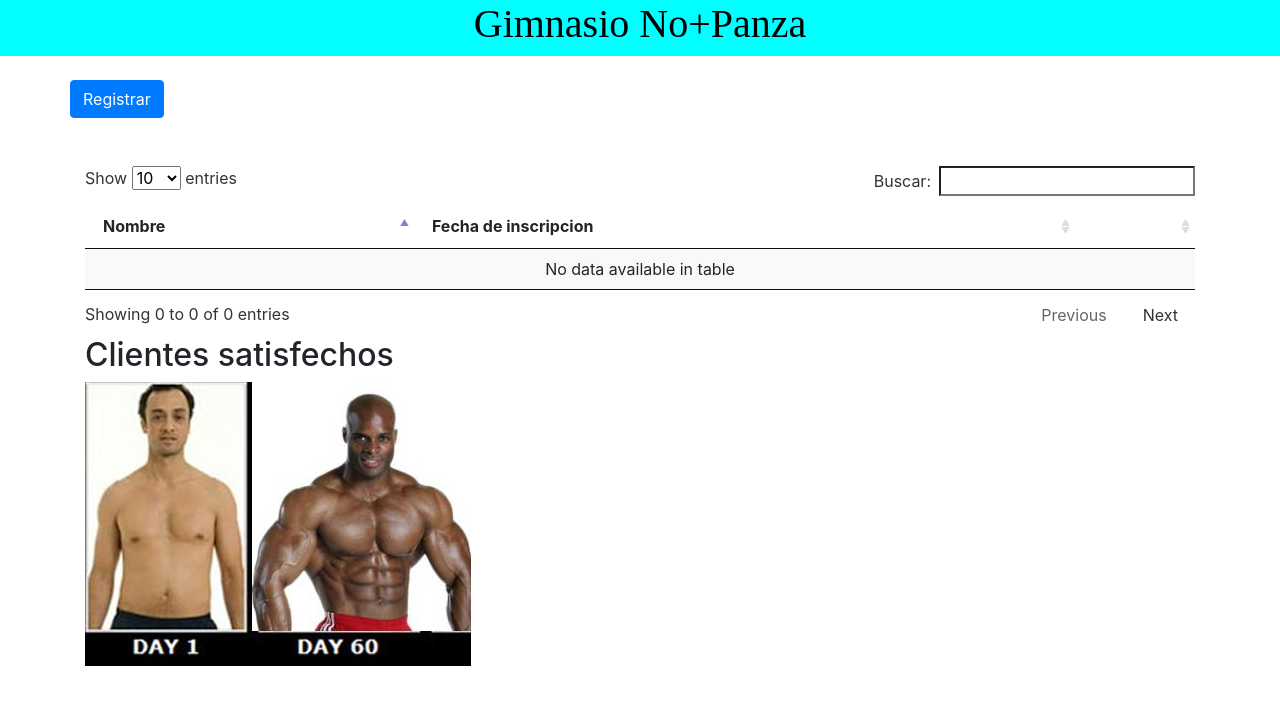
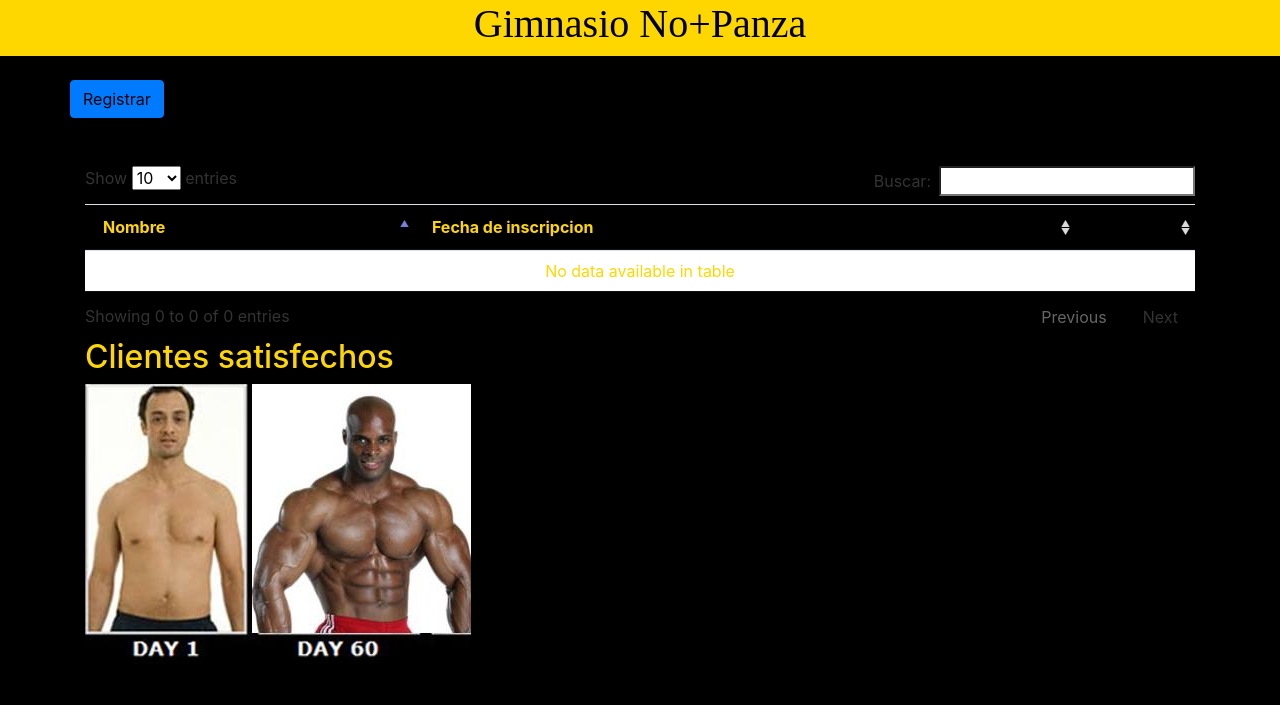
Before and after one commit to JoseManuelJimenezTrujillo/proyecto_GYM, a PHP site: page / in a window 1280 px wide. Shown: the top 705 px of the page. Run offline with PHP 8.4, Linux system fonts and the light colour scheme; data that the repository does not hold is empty.

Commit message:
se toca un poco el css

```diff
--- a/estilos.css
+++ b/estilos.css
@@ -1,8 +1,27 @@
 .nombre {
     font-family:'Times New Roman', Times, serif;
     color: black;
-    background-color: aqua;
+    background-color: gold;
     display: flex;
     align-content: center;
     justify-content: center;
 }
+body{
+    background-color: black;
+    color: gold;
+}
+.columnas{
+    color: gold;
+}
+.display{
+    color:black;
+}
+.btn-primary{
+    color:black
+}
+.btn-danger{
+    color: black;
+}
+.table{
+    color:gold;
+}
--- a/index.php
+++ b/index.php
@@ -51,9 +51,9 @@ $resultado = $mysqli->query($sql);
 		<br>
 		<br>
 
-		<table id="tabla" class="display" style="width:100%">
+		<table id="tabla" class="table" style="width:100%">
 			<thead>
-				<tr>
+				<tr class="columnas">
 					<th>Nombre</th>
 					<th>Fecha de inscripcion</th>
 					<th></th>
```
